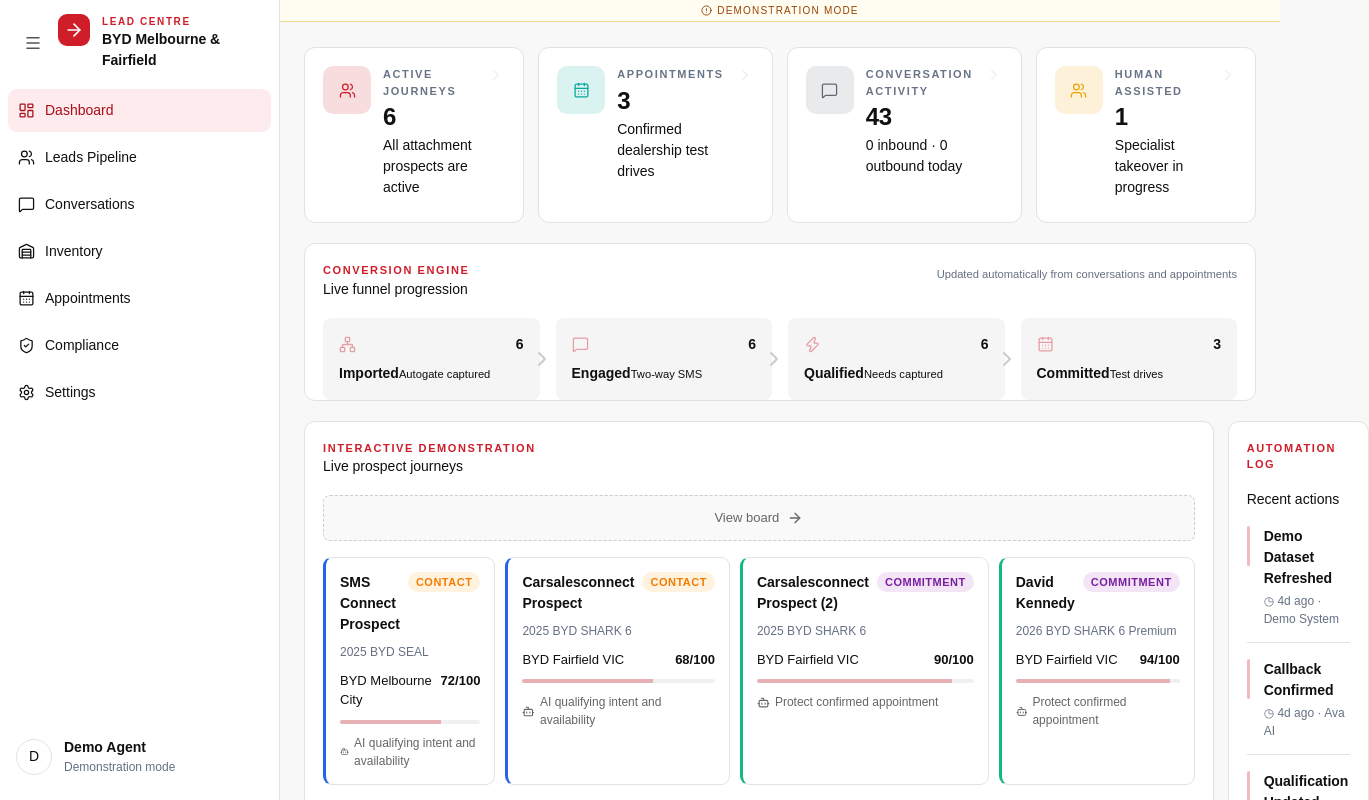
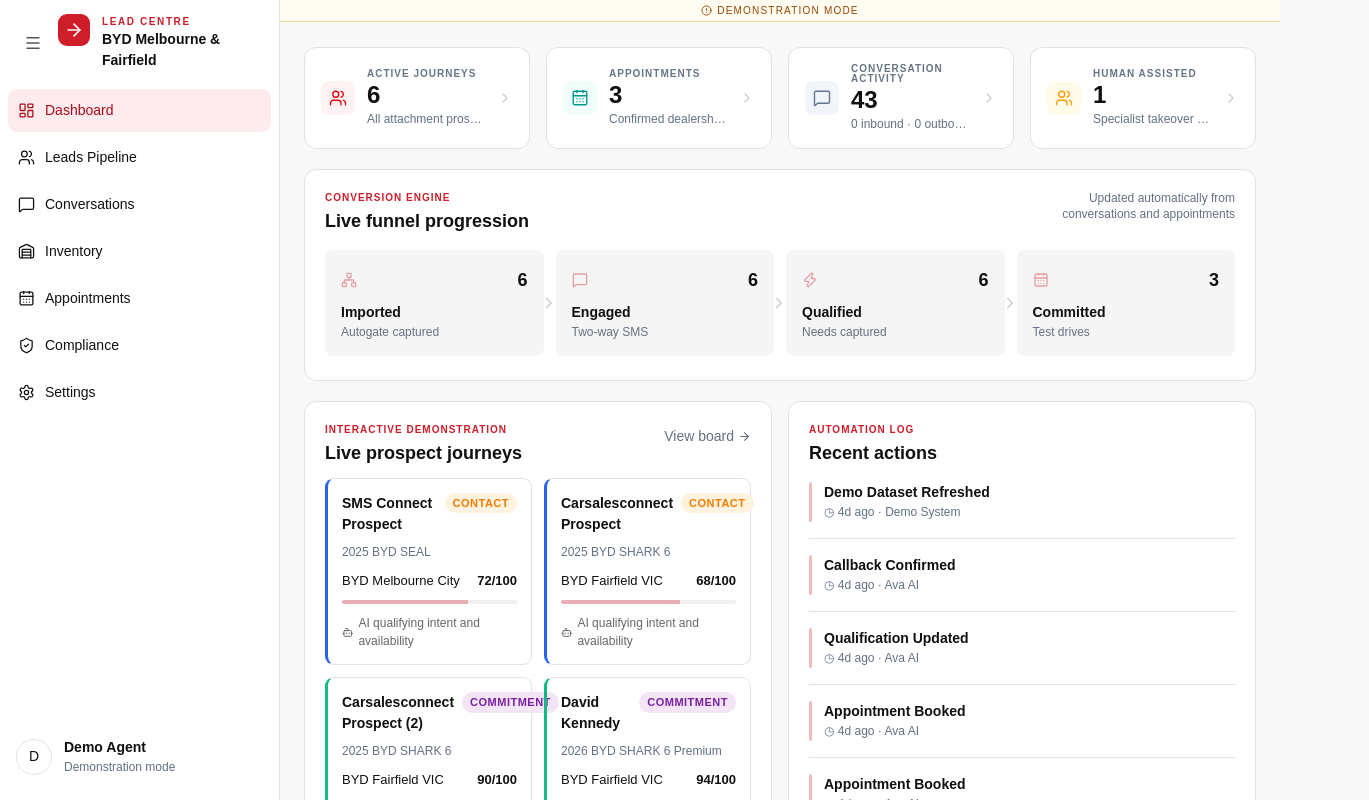
Before and after one commit to macworldgithub/byd-leads-crm, a Next.js app: page / in a window 1280 px wide. Shown: the top 800 px of the page, 1369 px wide, since content can reach past the window. Built offline with nearby package versions, Linux system fonts and the light colour scheme.

Commit message:
dashboard

```diff
--- a/components/lead-centre/sections/dashboard.tsx
+++ b/components/lead-centre/sections/dashboard.tsx
@@ -7,94 +7,195 @@ import {
   Network,
   Users,
   Zap,
+  ArrowRight,
+  Bot,
 } from "lucide-react";
-import { Card, StatCard, Icon, Prospect } from "../shared";
 import { leads } from "../data";
-import { ArrowRight, Bot } from "lucide-react";
+import { Prospect } from "../shared";
+
+// Inline small primitives to avoid CSS-class conflicts when using Tailwind
+function StatCard({
+  icon: Icon,
+  title,
+  value,
+  desc,
+  tone = "red",
+}: {
+  icon: any;
+  title: string;
+  value: string;
+  desc: string;
+  tone?: "red" | "teal" | "amber" | "slate";
+}) {
+  const iconColors: Record<string, string> = {
+    red: "bg-red-50 text-red-600",
+    teal: "bg-teal-50 text-teal-600",
+    amber: "bg-amber-50 text-amber-500",
+    slate: "bg-slate-100 text-slate-500",
+  };
+  return (
+    <div className="bg-white border border-[#e2e2e2] rounded-xl p-4 flex items-center gap-3 hover:shadow-sm transition-shadow">
+      <div className={`rounded-lg p-2 shrink-0 ${iconColors[tone] ?? iconColors.red}`}>
+        <Icon size={18} strokeWidth={1.8} />
+      </div>
+      <div className="min-w-0 flex-1">
+        <div className="text-[10px] tracking-widest font-bold text-[#687486] uppercase leading-none mb-1">
+          {title}
+        </div>
+        <div className="text-2xl font-bold leading-none mb-1">{value}</div>
+        <p className="text-xs text-[#657083] truncate">{desc}</p>
+      </div>
+      <ChevronRight size={16} className="text-[#ccc] shrink-0" />
+    </div>
+  );
+}
+
+function FunnelStep({
+  label,
+  sub,
+  Icon: I,
+  count,
+  showArrow,
+}: {
+  label: string;
+  sub: string;
+  Icon: any;
+  count: number;
+  showArrow: boolean;
+}) {
+  return (
+    <div className="relative flex-1 min-w-[110px] bg-[#f5f5f5] rounded-lg p-3 sm:p-4">
+      <div className="flex justify-between items-center mb-2">
+        <I size={16} className="text-[#cf1d29] opacity-40" />
+        <strong className="text-lg font-bold">{count}</strong>
+      </div>
+      <b className="block text-sm font-semibold">{label}</b>
+      <small className="block text-xs text-[#657083] mt-0.5">{sub}</small>
+      {showArrow && (
+        <ChevronRight
+          size={18}
+          className="hidden sm:block absolute -right-3.5 top-1/2 -translate-y-1/2 text-[#ccc] z-10"
+        />
+      )}
+    </div>
+  );
+}
+
+function LogItem({ title, meta }: { title: string; meta: string }) {
+  return (
+    <div className="grid grid-cols-[3px_1fr] gap-3 pb-4 border-b border-[#e2e2e2] last:border-0 last:pb-0">
+      <span className="w-[3px] rounded-sm bg-[#cf1d29] opacity-30 h-10 self-start" />
+      <div>
+        <b className="block text-sm font-semibold mb-0.5">{title}</b>
+        <small className="block text-xs text-[#657083]">{meta}</small>
+      </div>
+    </div>
+  );
+}
 
 export function Dashboard() {
   return (
-    <div className="dashboard-sections">
-      <div className="stats-grid">
+    <div className="flex flex-col gap-4 sm:gap-5">
+      {/* ── Stat Cards ── */}
+      <div className="grid grid-cols-1 sm:grid-cols-2 xl:grid-cols-4 gap-3 sm:gap-4">
         <StatCard
           icon={Users}
-          title="ACTIVE JOURNEYS"
+          title="Active Journeys"
           value="6"
           desc="All attachment prospects are active"
         />
         <StatCard
           icon={CalendarDays}
-          title="APPOINTMENTS"
+          title="Appointments"
           value="3"
           desc="Confirmed dealership test drives"
           tone="teal"
         />
         <StatCard
           icon={MessageSquare}
-          title="CONVERSATION ACTIVITY"
+          title="Conversation Activity"
           value="43"
           desc="0 inbound · 0 outbound today"
           tone="slate"
         />
         <StatCard
           icon={Users}
-          title="HUMAN ASSISTED"
+          title="Human Assisted"
           value="1"
           desc="Specialist takeover in progress"
           tone="amber"
         />
       </div>
-      <Card className="funnel">
-        <div className="section-heading">
+
+      {/* ── Funnel ── */}
+      <div className="bg-white border border-[#e2e2e2] rounded-xl p-4 sm:p-5">
+        <div className="flex flex-col sm:flex-row sm:items-start sm:justify-between gap-2 mb-4">
           <div>
-            <div className="eyebrow red-text">CONVERSION ENGINE</div>
-            <h2>Live funnel progression</h2>
+            <div className="text-[10px] tracking-widest font-bold text-[#cf1d29] uppercase mb-1">
+              Conversion Engine
             </div>
-          <small>
+            <h2 className="text-lg font-bold m-0 leading-snug">
+              Live funnel progression
+            </h2>
+          </div>
+          <small className="text-xs text-[#657083] sm:text-right sm:max-w-[200px]">
             Updated automatically from conversations and appointments
           </small>
         </div>
-        <div className="funnel-steps">
+        <div className="flex flex-row gap-2 sm:gap-3 overflow-x-auto pb-1">
           {[
-            ["Imported", "Autogate captured", Network, 6],
-            ["Engaged", "Two-way SMS", MessageSquare, 6],
-            ["Qualified", "Needs captured", Zap, 6],
-            ["Committed", "Test drives", CalendarDays, 3],
-          ].map(([a, b, I, n], i) => (
-            <div className="funnel-step" key={a as string}>
-              <div className="step-top">
-                <div className="mini-icon">
-                  <Icon icon={I} />
-                </div>
-                <strong>{n as number}</strong>
-              </div>
-              <b>{a as string}</b>
-              <small>{b as string}</small>
-              {i < 3 && <ChevronRight className="step-chevron" />}
-            </div>
+            { label: "Imported",  sub: "Autogate captured", Icon: Network,    count: 6 },
+            { label: "Engaged",   sub: "Two-way SMS",       Icon: MessageSquare, count: 6 },
+            { label: "Qualified", sub: "Needs captured",    Icon: Zap,        count: 6 },
+            { label: "Committed", sub: "Test drives",       Icon: CalendarDays, count: 3 },
+          ].map(({ label, sub, Icon, count }, i) => (
+            <FunnelStep
+              key={label}
+              label={label}
+              sub={sub}
+              Icon={Icon}
+              count={count}
+              showArrow={i < 3}
+            />
           ))}
         </div>
-      </Card>
-      <div className="lower-grid">
-        <Card>
-          <div className="section-heading">
+      </div>
+
+      {/* ── Lower Grid ── */}
+      <div className="grid grid-cols-1 lg:grid-cols-2 gap-4">
+        {/* Live Prospect Journeys */}
+        <div className="bg-white border border-[#e2e2e2] rounded-xl p-4 sm:p-5">
+          <div className="flex items-start justify-between mb-3">
             <div>
-              <div className="eyebrow red-text">INTERACTIVE DEMONSTRATION</div>
-              <h2>Live prospect journeys</h2>
+              <div className="text-[10px] tracking-widest font-bold text-[#cf1d29] uppercase mb-1">
+                Interactive Demonstration
               </div>
+              <h2 className="text-lg font-bold m-0 leading-snug">
+                Live prospect journeys
+              </h2>
             </div>
-          <div className="view-board">
-            View board <ArrowRight size={16} />
+            <button className="flex items-center gap-1 text-xs text-[#657083] hover:text-[#cf1d29] transition-colors mt-1 shrink-0">
+              View board <ArrowRight size={13} />
+            </button>
           </div>
-          <div className="lead-grid">
+          <div className="grid grid-cols-1 sm:grid-cols-2 gap-3">
             {leads.slice(0, 4).map((l) => (
               <Prospect key={l.name + l.score} lead={l} />
             ))}
           </div>
-        </Card>
-        <Card className="activity">
-          <div className="eyebrow red-text">AUTOMATION LOG</div>
-          <h2>Recent actions</h2>
+        </div>
+
+        {/* Automation Log */}
+        <div className="bg-white border border-[#e2e2e2] rounded-xl p-4 sm:p-5 flex flex-col gap-4 min-h-[300px]">
+          <div>
+            <div className="text-[10px] tracking-widest font-bold text-[#cf1d29] uppercase mb-1">
+              Automation Log
+            </div>
+            <h2 className="text-lg font-bold m-0 leading-snug">
+              Recent actions
+            </h2>
+          </div>
+          <div className="flex flex-col gap-4">
             {[
               "Demo Dataset Refreshed",
               "Callback Confirmed",
@@ -102,15 +203,14 @@ export function Dashboard() {
               "Appointment Booked",
               "Appointment Booked",
             ].map((x, i) => (
-            <div className="log" key={x + i}>
-              <span></span>
-              <div>
-                <b>{x}</b>
-                <small>◷ 4d ago · {i ? "Ava AI" : "Demo System"}</small>
+              <LogItem
+                key={x + i}
+                title={x}
+                meta={`◷ 4d ago · ${i ? "Ava AI" : "Demo System"}`}
+              />
+            ))}
           </div>
         </div>
-          ))}
-        </Card>
       </div>
     </div>
   );
```
Lines whose indentation alone changed are shown as unchanged.
